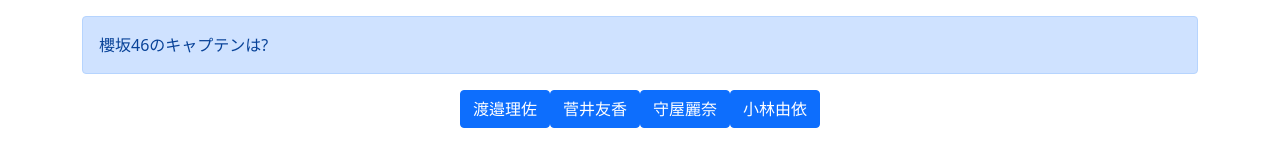
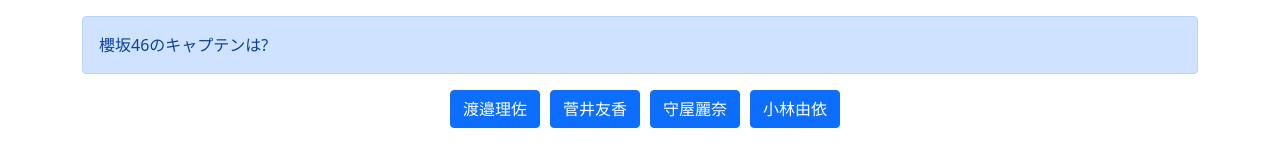
Before and after one commit to BigRainbow-skz/quiz, a plain HTML site: page index.html in a window 1280 px wide. Drawn offline with nearby package versions, Linux system fonts and the light colour scheme.

Commit message:
Update index.html

```diff
--- a/index.html
+++ b/index.html
@@ -28,10 +28,10 @@
   A simple primary alert-check it out!
   </div>
 <div class="d-flex justify-content-center">
-  <button type="button" class="btn btn-primary">Primary</button>
-  <button type="button" class="ml-1 btn btn-primary">Primary</button>
-  <button type="button" class="ml-1 btn btn-primary">Primary</button>
-  <button type="button" class="ml-1 btn btn-primary">Primary</button>
+  <button type="button" class="btn btn-primary" style="margin-left: 10px;">Primary</button>
+  <button type="button" class="ml-1 btn btn-primary" style="margin-left: 10px;">Primary</button>
+  <button type="button" class="ml-1 btn btn-primary" style="margin-left: 10px;">Primary</button>
+  <button type="button" class="ml-1 btn btn-primary" style="margin-left: 10px;">Primary</button>
 </div>
 
 </div >
```
